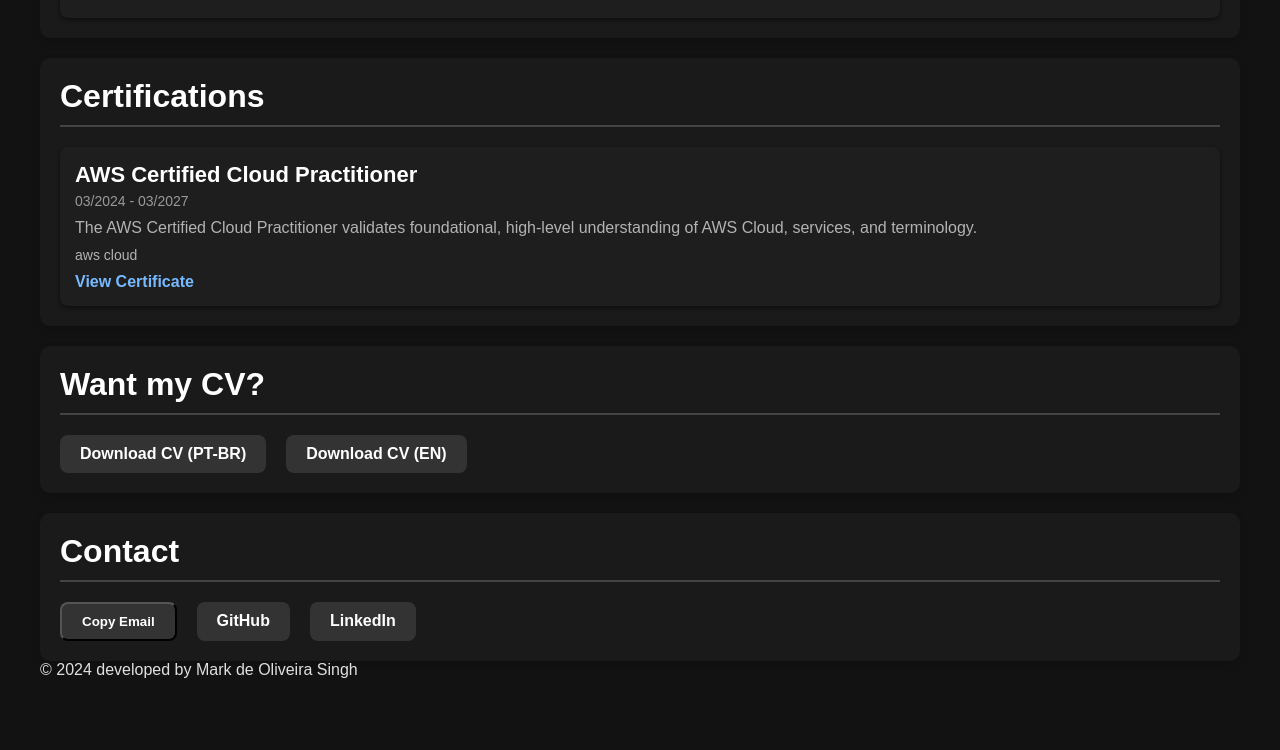
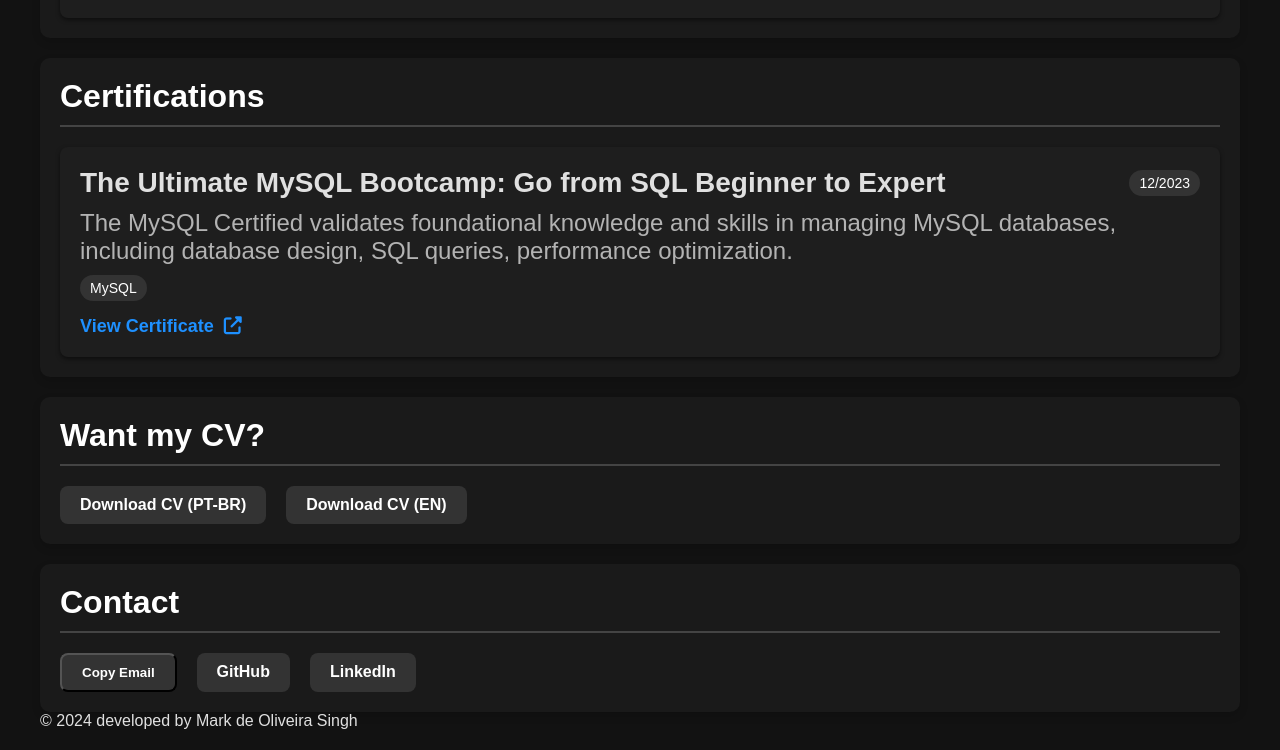
Before and after one commit to MKSodhi/MKSodhi.github.io, a plain HTML site: page index.html in a window 1280 px wide. Shown: the part 1353-2103 px from the top of the page. Before the commit the page ends 2052 px from the top, so only its background shows below. Drawn offline with Linux system fonts and the light colour scheme.

Commit message:
Better styling certification segment.

```diff
--- a/index.html
+++ b/index.html
@@ -89,11 +89,11 @@
                                 sales, the most profitable cities, optimal advertising times, frequently sold product
                                 combinations, and top-selling products.</p>
                             <p class="project-tools">
-                                <span class="tool">Python</span>
-                                <span class="tool">Pandas</span>
-                                <span class="tool">Seaborn</span>
-                                <span class="tool">Matplotlib</span>
-                                <span class="tool">Itertools</span>
+                                <span class="tool-p">Python</span>
+                                <span class="tool-p">Pandas</span>
+                                <span class="tool-p">Seaborn</span>
+                                <span class="tool-p">Matplotlib</span>
+                                <span class="tool-p">Itertools</span>
                             </p>
                             <a href="https://github.com/MKSodhi/Sales-analyses" class="project-link">View project <i
                                     class="fa-solid fa-external-link-alt"></i></a>
@@ -107,12 +107,20 @@
                     <h2>Certifications</h2>
                     <div class="certifications">
                         <div class="certification">
-                            <h3 class="certification-title">AWS Certified Cloud Practitioner</h3>
-                            <p class="certification-date">03/2024 - 03/2027</p>
-                            <p class="certification-description">The AWS Certified Cloud Practitioner validates
-                                foundational, high-level understanding of AWS Cloud, services, and terminology.</p>
-                            <p class="certification-tools">aws cloud</p>
-                            <a href="link-to-your-certificate" class="certification-link">View Certificate</a>
+                            <div class="certification-header">
+                                <h3 class="certification-title">The Ultimate MySQL Bootcamp: Go from SQL Beginner to
+                                    Expert</h3>
+                                <p class="certification-date">12/2023</p>
+                            </div>
+                            <p class="certification-description">The MySQL Certified validates
+                                foundational knowledge and skills in managing MySQL databases, including database
+                                design, SQL queries, performance optimization.</p>
+                            <p class="certification-tools">
+                                <span class="tool-c">MySQL</span>
+                            </p>
+                            <a href="https://www.udemy.com/certificate/UC-485b8f70-469e-4f8b-a87a-ba4c2f2334e3/"
+                                class="certification-link"> View Certificate <i
+                                    class="fa-solid fa-external-link-alt"></i></a>
                         </div>
                         <!-- Add more Certifications here -->
                     </div>
--- a/style.css
+++ b/style.css
@@ -192,7 +192,7 @@ html, body {
     margin-bottom: 15px;
 }
 
-.tool {
+.tool-p {
     background-color: #333333;
     color: #ffffff;
     padding: 5px 10px;
@@ -211,6 +211,7 @@ html, body {
     margin-left: 5px;
     color: #1e90ff;
 }
+
 .project-link:hover {
     text-decoration: underline;
 }
@@ -224,39 +225,66 @@ html, body {
 
 .certification {
     background-color: #1e1e1e;
-    padding: 15px;
+    padding: 20px;
     border-radius: 8px;
     box-shadow: 0 2px 4px rgba(0, 0, 0, 0.5);
+    color: #ffffff;
 }
 
 .certification-title {
-    font-size: 22px;
-    color: #ffffff;
-    margin-bottom: 5px;
+    font-size: 28px;
+    color: #e0e0e0;
+    display: flex;
+    align-items: center;
+    gap: 10px;
+}
+
+.certification-header {
+    display: flex;
+    justify-content: space-between;
+    align-items: center;
+    margin-bottom: 10px;
 }
 
 .certification-date {
     font-size: 14px;
-    color: #999999;
-    margin-bottom: 10px;
+    color: #ffffff;
+    background-color: #333333;
+    padding: 5px 10px;
+    border-radius: 20px;
 }
 
 .certification-description {
-    font-size: 16px;
+    font-size: 24px;
     color: #b3b3b3;
-    margin-bottom: 10px;
+    margin: 10px 0;
 }
 
 .certification-tools {
+    display: flex;
+    flex-wrap: wrap;
+    gap: 10px;
+    margin-bottom: 15px;
+}
+
+.tool-c {
+    background-color: #333333;
+    color: #ffffff;
+    padding: 5px 10px;
+    border-radius: 20px;
     font-size: 14px;
-    color: #b3b3b3;
-    margin-bottom: 10px;
 }
 
 .certification-link {
-    color: #76baff;
+    font-size: 18px;
+    color: #1e90ff;
     text-decoration: none;
     font-weight: bold;
+}
+
+.certification-link i {
+    margin-left: 5px;
+    color: #1e90ff;
 }
 
 .certification-link:hover {
```
